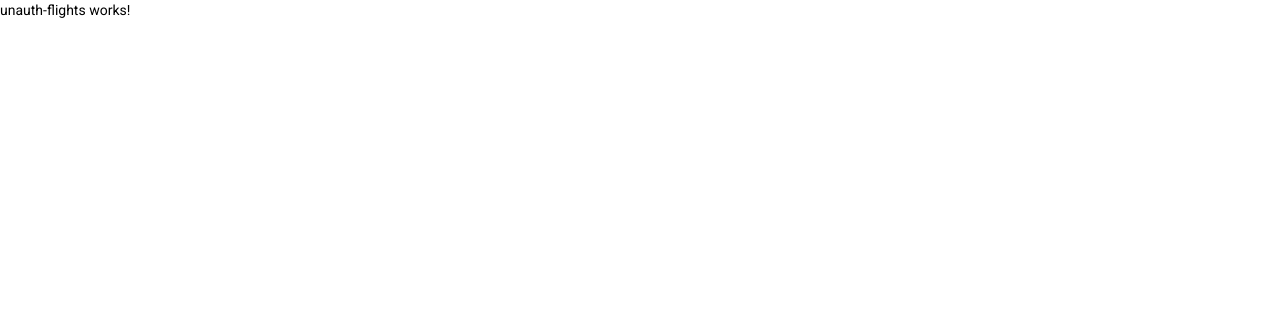
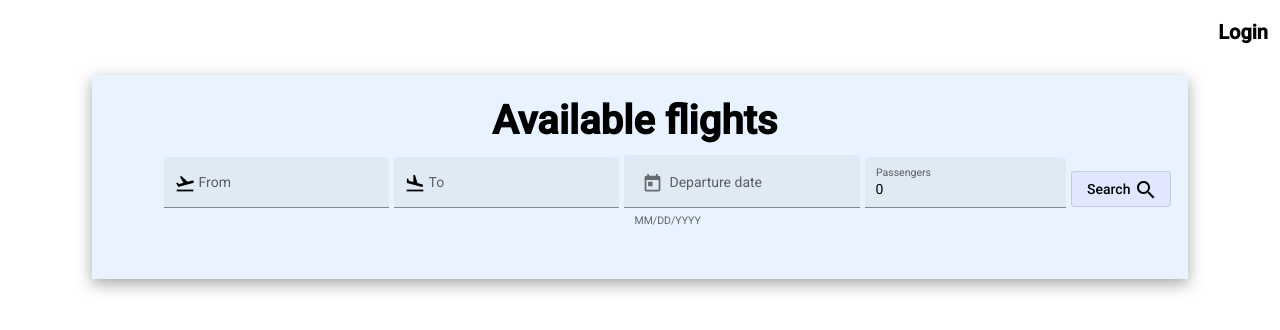
Before and after one commit to xml-project-booking/tickets-frontend, an Angular app: page /flights in a window 1280 px wide. Shown: the top 330 px of the page. Built offline with nearby package versions, Linux system fonts and the light colour scheme.

Commit message:
finished fe flight search

```diff
--- a/src/app/app-routing.module.ts
+++ b/src/app/app-routing.module.ts
@@ -12,6 +12,9 @@
   { path: '', component: LoginComponent },
   { path: 'flights', component: UnauthFlightsComponent},
   { path: 'user', component: UserComponent,
+    children: [
+      { path: 'flightSearch', component:UnauthFlightsComponent}
+    ],
     data: {
     allowedRoles: ['USER']
     },
--- /dev/null
+++ b/src/app/model/flightSearch.model.ts
@@ -0,0 +1,6 @@
+export class FlightSearch {
+    public from:String = '';
+    public to: String = '';
+    public date:String = '';
+    public passengers: number = 0;
+}
--- a/src/app/unauth-flights/unauth-flights.component.css
+++ b/src/app/unauth-flights/unauth-flights.component.css
@@ -0,0 +1,76 @@
+.cardTitle{
+    margin-top: 30px;
+    margin-left: 400px;
+    font-weight: 800;
+    font-size: 40px;
+    width: 350px;
+    color: rgb(0, 0, 0);
+}
+.additional{
+    text-align: center;
+    margin-top: 10px;
+    font-size: 15px;
+    margin-bottom: 30px;
+}
+.nav-links{
+    flex: 1;
+    text-align: right;
+}
+
+.nav-links ul li{
+    list-style: none;
+    display: inline-block;
+    padding: 8px 12px;
+    position: relative;
+}
+
+.nav-links ul li a {
+    font-weight: 800;
+    font-size: 20px;
+    width: 350px;
+    color: rgb(0, 0, 0);
+    text-decoration: none;
+}
+
+.nav-links ul li::after{
+    content: '';
+    width: 0%;  /*postavi se underline na hidden, kad je 100 vidi se pa se stavi na reakciju da se uveca*/
+    height: 3px;
+    background-color: #bfdbfe;
+    display: block;
+    margin: auto;
+}
+
+.nav-links ul li:hover::after{
+    width: 100%;
+}
+.header{
+    top: 5;
+    left: 5;
+    width: 100%;
+    background: #fff;
+}
+.card{
+    box-shadow: rgba(0, 0, 0, 0.35) 0px 5px 15px;
+    background-color: #e9f3ff;
+    border-radius: 0px;
+}
+.container{
+   margin-top: 20px;
+   align-items: center;
+   display: flex;
+   justify-content: center
+}
+.md-icon-button + .md-datepicker-input-container {
+    float: left;
+    margin-top:7px;
+  }
+.mat-form-field {
+    margin-right: 5px;
+}
+.searchTable {
+    margin-left: 10px;
+    margin-right: 10px;
+    margin-bottom: 10px;
+    background-color: pink;
+}
--- a/src/app/unauth-flights/unauth-flights.component.html
+++ b/src/app/unauth-flights/unauth-flights.component.html
@@ -1 +1,82 @@
-<p>unauth-flights works!</p>
+<div class="header" *ngIf="loggedUser==false">
+    <nav>
+        <div class="nav-links">
+              <ul>
+                  <li><a href="/">Login</a></li>
+              </ul>
+        </div>
+    </nav>
+</div>
+<div class="container">
+
+    <div class="card">
+        <h1 class="cardTitle">  Available flights  </h1>
+        <div class="search">
+            <table style="margin-left: 70px;">
+                <mat-form-field appearance="fill">
+                    <mat-label>From</mat-label>
+                    <input matInput [(ngModel)]="search.from">
+                    <mat-icon matPrefix>flight_takeoff</mat-icon>
+                </mat-form-field>
+                <mat-form-field appearance="fill">
+                    <mat-label>To</mat-label>
+                    <input matInput [(ngModel)]="search.to">
+                    <mat-icon matPrefix>flight_land</mat-icon>
+                </mat-form-field>
+                <mat-form-field appearance="fill">
+                    <mat-label>Departure date</mat-label>
+                    <input matInput [matDatepicker]="picker" [(ngModel)]="search.date">
+                    <mat-hint>MM/DD/YYYY</mat-hint>
+                    <mat-datepicker-toggle matPrefix [for]="picker"></mat-datepicker-toggle>
+                    <mat-datepicker matPrefix #picker></mat-datepicker>
+                </mat-form-field>
+                <mat-form-field class="lastField" appearance="fill">
+                    <mat-label>Passengers</mat-label>
+                    <input type="number" matInput [(ngModel)]="search.passengers">
+                </mat-form-field>
+                <button class="confirmButton" mat-stroked-button app:backgroundTint="#e0e7ff" style="background-color:#e0e7ff; width: 100px; margin-right: 15px;" (click)="Search()">
+                        Search
+                        <mat-icon>search</mat-icon>
+                </button>
+            </table>
+        <br>
+        <br>
+        <div class="searchTable">
+            <div class="container" *ngIf="clickedS==true">
+                tabela
+                <!-- <table mat-table [dataSource]="dataSource">
+                    <ng-container matColumnDef="From">
+                        <th mat-header-cell *matHeaderCellDef class="cell-center"> From </th>
+                        <td mat-cell *matCellDef="let flight" class="cell-center">{{flight.from}}</td>
+                    </ng-container>
+                    <ng-container matColumnDef="To">
+                        <th mat-header-cell *matHeaderCellDef class="cell-center"> To </th>
+                        <td mat-cell *matCellDef="let flight" class="cell-center">{{flight.to}}</td>
+                    </ng-container>
+                    <ng-container matColumnDef="Date">
+                        <th mat-header-cell *matHeaderCellDef class="cell-center"> Date </th>
+                        <td mat-cell *matCellDef="let flight" class="cell-center">{{flight.date}}</td>
+                    </ng-container>
+                    <ng-container matColumnDef="Seats left">
+                        <th mat-header-cell *matHeaderCellDef class="cell-center"> Seats left </th>
+                        <td mat-cell *matCellDef="let flight" class="cell-center">{{flight.seats}}</td>
+                    </ng-container>
+                    <ng-container matColumnDef="Price per person">
+                        <th mat-header-cell *matHeaderCellDef class="cell-center"> Price per person </th>
+                        <td mat-cell *matCellDef="let flight" class="cell-center">{{flight.price}}</td>
+                    </ng-container>
+                    <ng-container matColumnDef="Total price">
+                        <th mat-header-cell *matHeaderCellDef class="cell-center"> Total price </th>
+                        <td mat-cell *matCellDef="let appointment" class="cell-center">{{flight.total}}</td>
+                    </ng-container>
+                    <tr mat-header-row *matHeaderRowDef="displayedColumns; sticky: true"></tr>
+                    <tr mat-row *matRowDef="let row; columns: displayedColumns;"></tr>
+                </table> -->
+            </div>
+        </div>
+        </div>
+
+    </div>
+
+
+</div>
--- a/src/app/unauth-flights/unauth-flights.component.ts
+++ b/src/app/unauth-flights/unauth-flights.component.ts
@@ -1,4 +1,6 @@
+import { FlightSearch } from './../model/flightSearch.model';
 import { Component, OnInit } from '@angular/core';
+import { MatTableDataSource } from '@angular/material/table';
 
 @Component({
   selector: 'app-unauth-flights',
@@ -7,9 +9,30 @@
 })
 export class UnauthFlightsComponent implements OnInit {
 
+  public search: FlightSearch = new FlightSearch();
+  public clickedS : boolean = false;
+  public loggedUser : boolean = false;
+  //public dataSource = new MatTableDataSource<Flight>();
+  public displayedColumns = ['From', 'To', 'Date', 'Seats left', 'Price per person', 'Total price'];
+  //public flights: Flight[] = [];
   constructor() { }
 
   ngOnInit(): void {
+    if(localStorage.getItem('role')=='USER'){
+      this.loggedUser = true;
+    }
+  }
+
+  Search() {
+    this.clickedS = true;
+    // this.flightService.searchFlights(search).subscribe(res => {
+    //   this.flights = res;
+    //   this.flights.forEach((f) => {
+    //     f.date = f.date.replace('T', ' ')
+    //     f.total = f.price * search.passengers
+    //   })
+    //   this.dataSource.data = this.flights;
+    // })
   }
 
 }
--- a/src/app/user/user.component.html
+++ b/src/app/user/user.component.html
@@ -2,9 +2,8 @@
     <mat-toolbar-row>
       <span class="menu-spacer"></span>
       <div>
-        <!-- <a mat-button [routerLink]="'/accounts'"> Accounts </a> -->
+        <a mat-button [routerLink]="'flightSearch'"> Available flights </a>
         <a mat-button (click)="LogOut()"> Log out </a>
-        <a mat-button (click)="Proba()"> Proba </a>
       </div>
     </mat-toolbar-row>
   </mat-toolbar>
--- a/src/app/user/user.component.ts
+++ b/src/app/user/user.component.ts
@@ -18,8 +18,6 @@
     localStorage.removeItem('role');
     this.router.navigate(["/"]);
 }
-Proba(){
-  this.registrationService.Proba().subscribe()
-}
+
 
 }
--- a/src/app/user/user/user.module.ts
+++ b/src/app/user/user/user.module.ts
@@ -1,3 +1,4 @@
+import { UnauthFlightsComponent } from './../../unauth-flights/unauth-flights.component';
 import { NgModule } from '@angular/core';
 import { CommonModule } from '@angular/common';
 import { Routes } from '@angular/router';
@@ -13,13 +14,14 @@
     },
     canActivate:[AuthGuard],
     children: [
-      //  { path: 'home', component:HomePageClientComponent},
+        { path: 'flightSearch', component:UnauthFlightsComponent},
     ]
   }
 ]
 
 @NgModule({
-  declarations: [],
+  declarations: [
+  ],
   imports: [
     CommonModule
   ]
```
